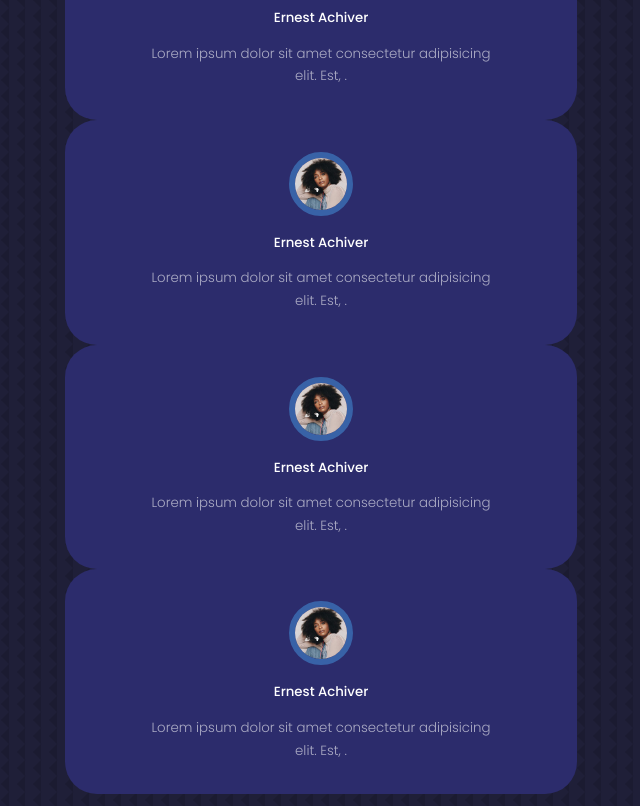
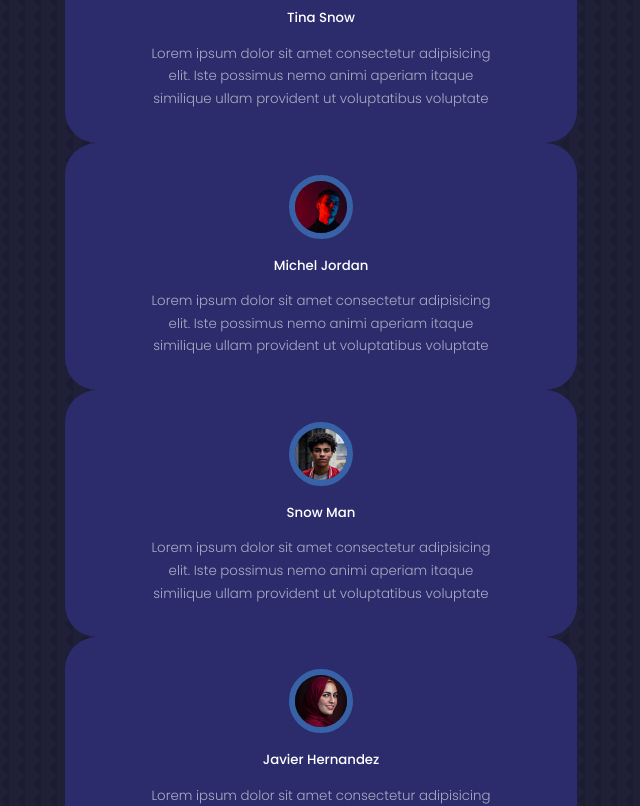
Before and after one commit to JMUT1/react-portfolio-website, a React (Create React App) app: page / in a window 1280 px wide. Shown: the part 4120-4926 px from the top of the page, without its empty margins (319-959 px from the left). Built offline with nearby package versions, Linux system fonts and the light colour scheme.

Commit message:
mapping the data variable so the information flow in the articule tag

```diff
--- a/src/components/testimonials/testimonials.jsx
+++ b/src/components/testimonials/testimonials.jsx
@@ -1,6 +1,36 @@
 import React from "react";
 import "./testimonials.css";
 import AVT1 from "../../assets/assets/avatar1.jpg";
+import AVT2 from "../../assets/assets/avatar2.jpg";
+import AVT3 from "../../assets/assets/avatar3.jpg";
+import AVT4 from "../../assets/assets/avatar4.jpg";
+
+const data = [
+  {
+    avatar: AVT1,
+    name: "Tina Snow",
+    review:
+      "Lorem ipsum dolor sit amet consectetur adipisicing elit. Iste possimus nemo animi aperiam itaque similique ullam provident ut voluptatibus voluptate",
+  },
+  {
+    avatar: AVT2,
+    name: "Michel Jordan",
+    review:
+      "Lorem ipsum dolor sit amet consectetur adipisicing elit. Iste possimus nemo animi aperiam itaque similique ullam provident ut voluptatibus voluptate",
+  },
+  {
+    avatar: AVT3,
+    name: "Snow Man",
+    review:
+      "Lorem ipsum dolor sit amet consectetur adipisicing elit. Iste possimus nemo animi aperiam itaque similique ullam provident ut voluptatibus voluptate",
+  },
+  {
+    avatar: AVT4,
+    name: "Javier Hernandez",
+    review:
+      "Lorem ipsum dolor sit amet consectetur adipisicing elit. Iste possimus nemo animi aperiam itaque similique ullam provident ut voluptatibus voluptate",
+  },
+];
 
 function Testimonials() {
   return (
@@ -9,42 +39,17 @@ function Testimonials() {
       <h2>Testimonials</h2>
 
       <div className="container testimonials__container">
-        <article className="testimonial">
-          <div className="client__avatar">
-            <img src={AVT1} alt="avatar 1" />
-          </div>
-          <h5 className="client__name">Ernest Achiver</h5>
-          <small className="client__review">
-            Lorem ipsum dolor sit amet consectetur adipisicing elit. Est, .
-          </small>
-        </article>
-        <article className="testimonial">
-          <div className="client__avatar">
-            <img src={AVT1} alt="avatar 1" />
-          </div>
-          <h5 className="client__name">Ernest Achiver</h5>
-          <small className="client__review">
-            Lorem ipsum dolor sit amet consectetur adipisicing elit. Est, .
-          </small>
-        </article>
-        <article className="testimonial">
-          <div className="client__avatar">
-            <img src={AVT1} alt="avatar 1" />
-          </div>
-          <h5 className="client__name">Ernest Achiver</h5>
-          <small className="client__review">
-            Lorem ipsum dolor sit amet consectetur adipisicing elit. Est, .
-          </small>
-        </article>
-        <article className="testimonial">
-          <div className="client__avatar">
-            <img src={AVT1} alt="avatar 1" />
-          </div>
-          <h5 className="client__name">Ernest Achiver</h5>
-          <small className="client__review">
-            Lorem ipsum dolor sit amet consectetur adipisicing elit. Est, .
-          </small>
-        </article>
+        {data.map(({ avatar, name, review }, index) => {
+          return (
+            <article key={index} className="testimonial">
+              <div className="client__avatar">
+                <img src={avatar} alt="avatar 1" />
+              </div>
+              <h5 className="client__name">{name}</h5>
+              <small className="client__review">{review}</small>
+            </article>
+          );
+        })}
       </div>
     </section>
   );
```
